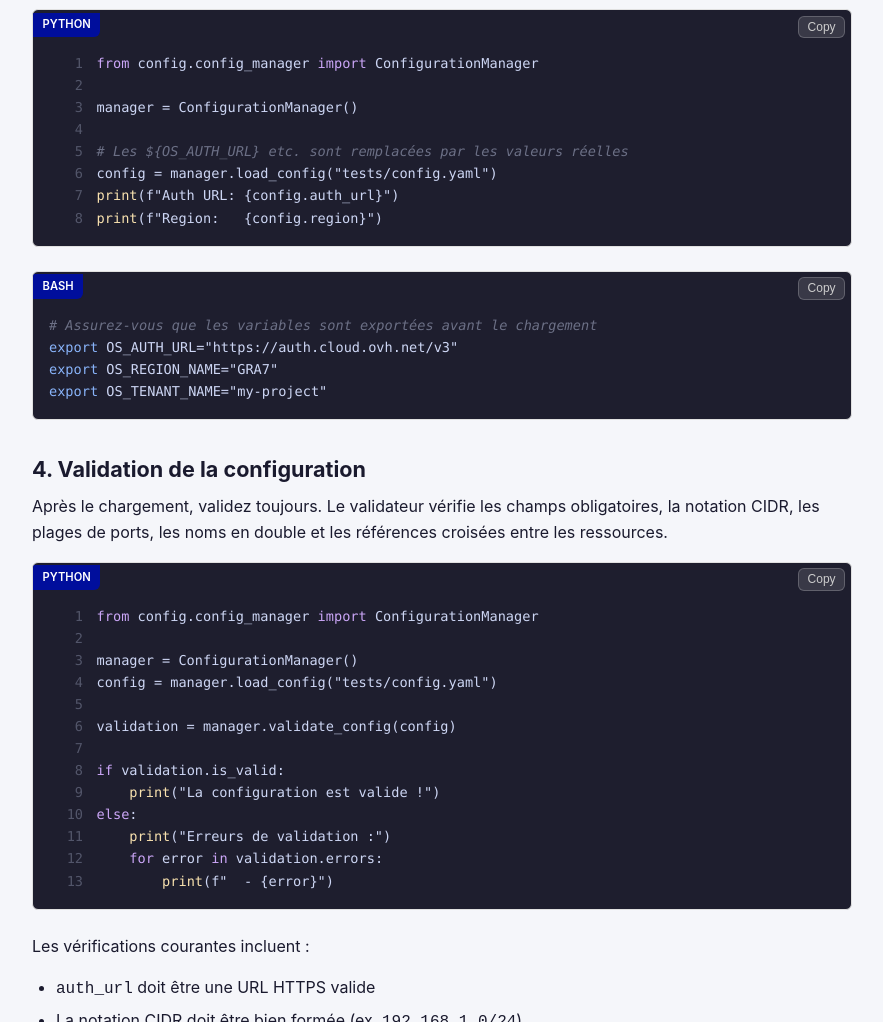
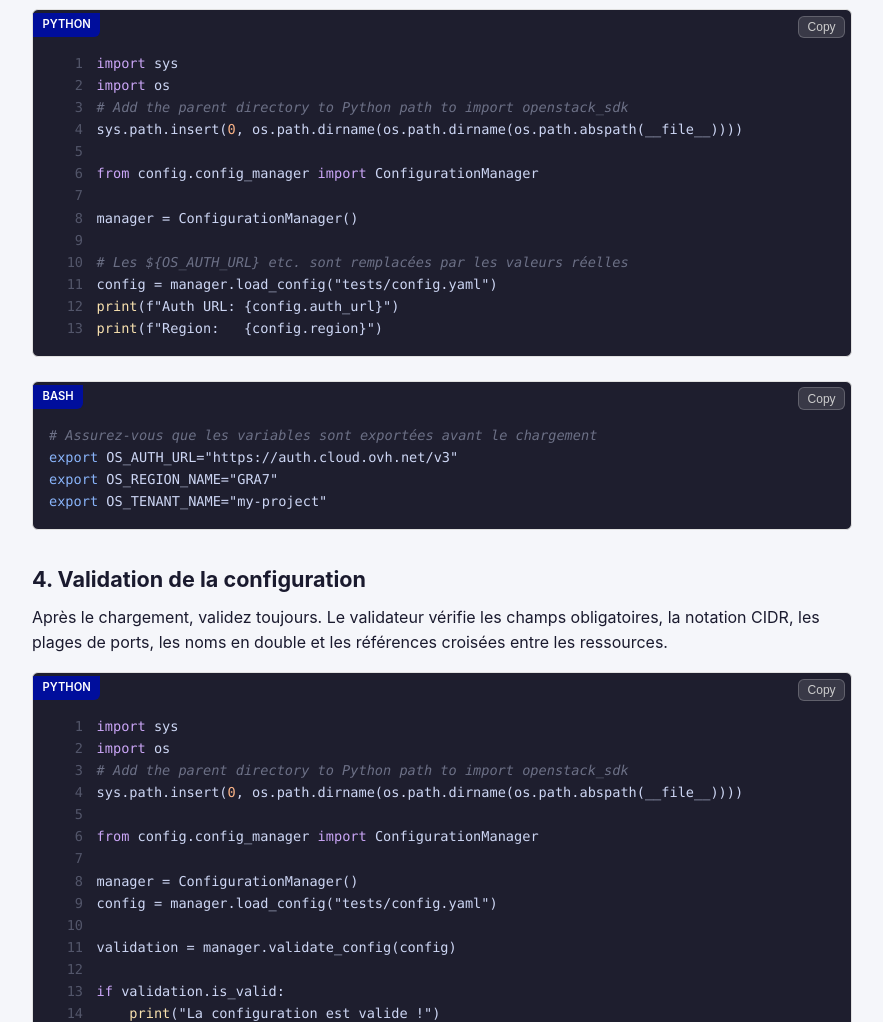
Before and after one commit to Sam9682/opcp-openstack-automation, a plain HTML site: page skillhub/fr/configuration.html in a window 1280 px wide. Shown: the part 2480-3502 px from the top of the page, without its empty margins (338-1221 px from the left). Drawn offline with Linux system fonts and the light colour scheme.

Commit message:
add path python command before execution of scripts

```diff
--- a/skillhub/fr/configuration.html
+++ b/skillhub/fr/configuration.html
@@ -142,7 +142,12 @@ volumes:
         garder les secrets hors du contrôle de version.
       </p>
 
-      <pre><code class="language-python">from config.config_manager import ConfigurationManager
+      <pre><code class="language-python">import sys
+import os
+# Add the parent directory to Python path to import openstack_sdk
+sys.path.insert(0, os.path.dirname(os.path.dirname(os.path.abspath(__file__))))
+
+from config.config_manager import ConfigurationManager
 
 manager = ConfigurationManager()
 
@@ -164,7 +169,12 @@ export OS_TENANT_NAME="my-project"</code></pre>
         et les références croisées entre les ressources.
       </p>
 
-      <pre><code class="language-python">from config.config_manager import ConfigurationManager
+      <pre><code class="language-python">import sys
+import os
+# Add the parent directory to Python path to import openstack_sdk
+sys.path.insert(0, os.path.dirname(os.path.dirname(os.path.abspath(__file__))))
+
+from config.config_manager import ConfigurationManager
 
 manager = ConfigurationManager()
 config = manager.load_config("tests/config.yaml")
```
Also changed, not shown: skillhub/en/configuration.html (+12 -2 lines), skillhub/en/interaction-methods.html (+8 -0 lines), skillhub/en/networking.html (+6 -1 lines), skillhub/en/sdk-cheat-sheet.html (+6 -1 lines), skillhub/en/security-groups.html (+5 -0 lines), skillhub/fr/interaction-methods.html (+9 -0 lines), skillhub/fr/networking.html (+6 -1 lines), skillhub/fr/sdk-cheat-sheet.html (+6 -1 lines), skillhub/fr/security-groups.html (+5 -0 lines).
